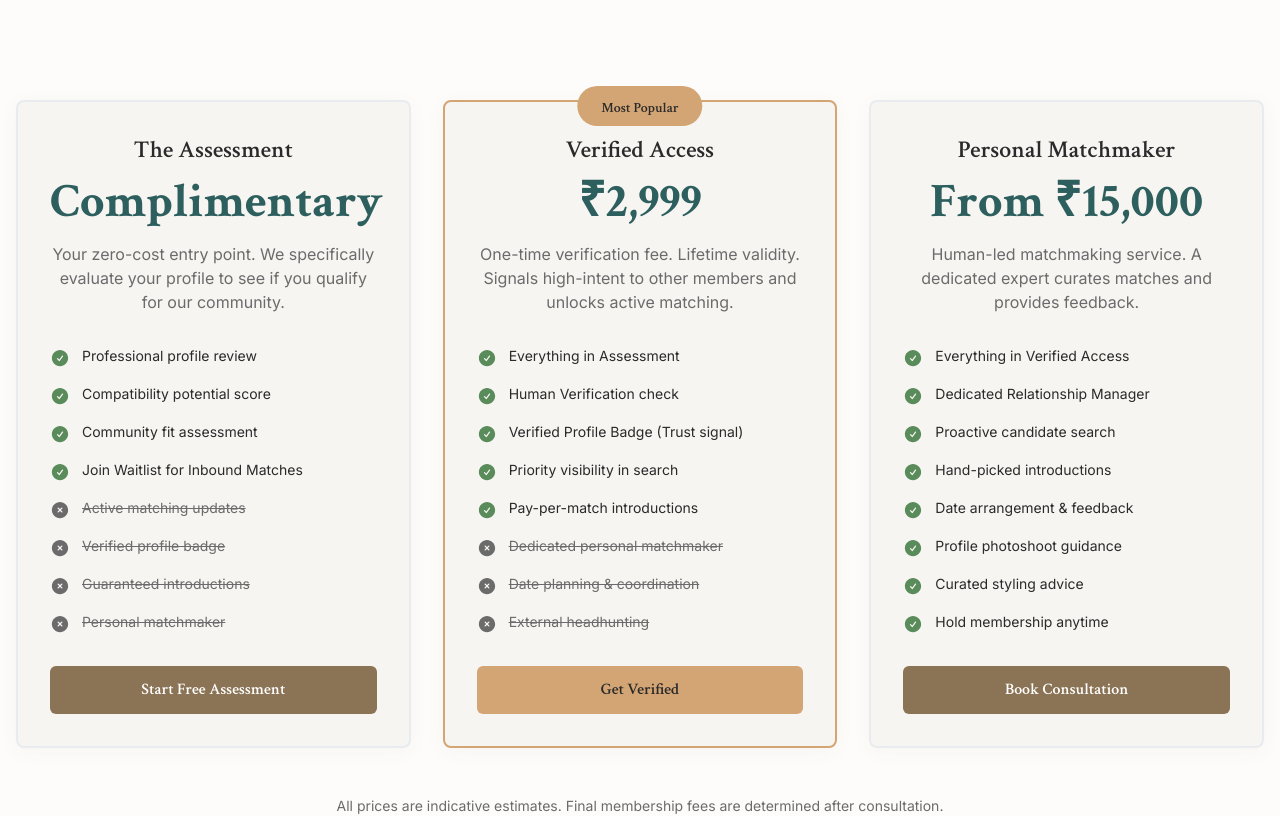
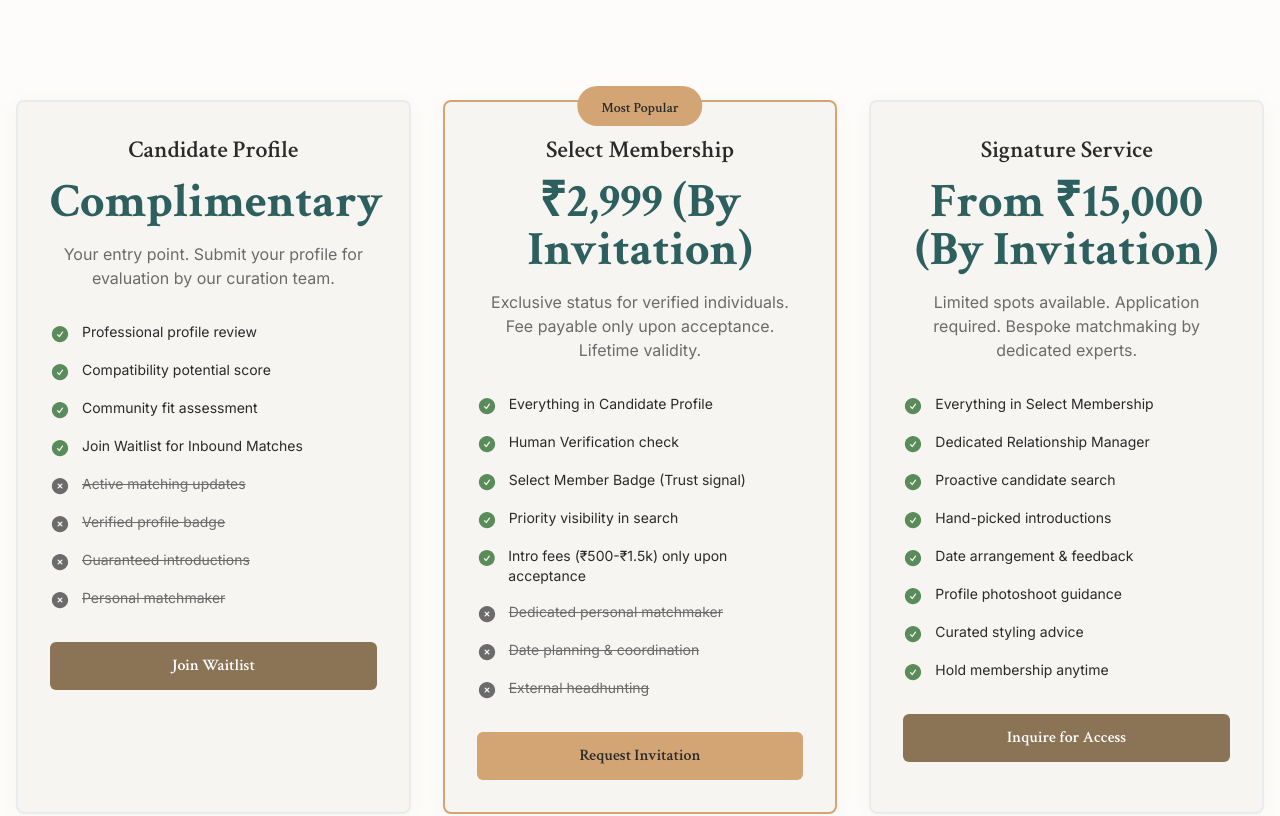
Before and after one commit to Leeshwaan04/freezmelanding, a Next.js app: page /pricing in a window 1280 px wide. Shown: the part 620-1436 px from the top of the page. Built offline with nearby package versions, Linux system fonts and the light colour scheme.

Commit message:
Implement Invite Only pricing strategy and FAQ updates

```diff
--- a/src/app/pricing/components/FAQ.tsx
+++ b/src/app/pricing/components/FAQ.tsx
@@ -29,12 +29,12 @@ const FAQ: React.FC<FAQProps> = ({ className = '' }) => {
       answer: 'Membership is by invitation only. If your profile aligns with our community, we will invite you for a consultation to discuss the membership tier that best suits your relationship goals.',
     },
     {
-      question: 'Can I upgrade my plan later?',
-      answer: 'Yes. You can discuss upgrading your membership tier with your dedicated relationship manager at any point during your journey.',
+      question: 'Can I pay immediately to get verified?',
+      answer: 'No. Authentication and trust are our top priorities. We only accept payment after we have personally assessed your profile.',
     },
     {
       question: 'What happens after I apply?',
-      answer: 'Our vetting team reviews every application manually. You will receive an email within 3-5 business days regarding the status of your application and potential next steps.',
+      answer: 'Our vetting team reviews every application personally. If your profile aligns with our community values, we will reach out to you directly to guide you through the next steps.',
     },
     {
       question: 'How long does the service last?',
--- a/src/app/pricing/components/PricingInteractive.tsx
+++ b/src/app/pricing/components/PricingInteractive.tsx
@@ -30,9 +30,9 @@ const PricingInteractive: React.FC = () => {
 
   const pricingTiers: PricingTier[] = [
     {
-      title: 'The Assessment',
+      title: 'Candidate Profile',
       price: 'Complimentary',
-      description: 'Your zero-cost entry point. We specifically evaluate your profile to see if you qualify for our community.',
+      description: 'Your entry point. Submit your profile for evaluation by our curation team.',
       features: [
         { text: 'Professional profile review', included: true },
         { text: 'Compatibility potential score', included: true },
@@ -44,33 +44,33 @@ const PricingInteractive: React.FC = () => {
         { text: 'Personal matchmaker', included: false },
       ],
       isPopular: false,
-      ctaText: 'Start Free Assessment',
+      ctaText: 'Join Waitlist',
       ctaLink: '/application',
     },
     {
-      title: 'Verified Access',
-      price: '₹2,999',
-      description: 'One-time verification fee. Lifetime validity. Signals high-intent to other members and unlocks active matching.',
+      title: 'Select Membership',
+      price: '₹2,999 (By Invitation)',
+      description: 'Exclusive status for verified individuals. Fee payable only upon acceptance. Lifetime validity.',
       features: [
-        { text: 'Everything in Assessment', included: true },
+        { text: 'Everything in Candidate Profile', included: true },
         { text: 'Human Verification check', included: true },
-        { text: 'Verified Profile Badge (Trust signal)', included: true },
+        { text: 'Select Member Badge (Trust signal)', included: true },
         { text: 'Priority visibility in search', included: true },
-        { text: 'Pay-per-match introductions', included: true },
+        { text: 'Intro fees (₹500-₹1.5k) only upon acceptance', included: true },
         { text: 'Dedicated personal matchmaker', included: false },
         { text: 'Date planning & coordination', included: false },
         { text: 'External headhunting', included: false },
       ],
       isPopular: true,
-      ctaText: 'Get Verified',
+      ctaText: 'Request Invitation',
       ctaLink: '/application',
     },
     {
-      title: 'Personal Matchmaker',
-      price: 'From ₹15,000',
-      description: 'Human-led matchmaking service. A dedicated expert curates matches and provides feedback.',
+      title: 'Signature Service',
+      price: 'From ₹15,000 (By Invitation)',
+      description: 'Limited spots available. Application required. Bespoke matchmaking by dedicated experts.',
       features: [
-        { text: 'Everything in Verified Access', included: true },
+        { text: 'Everything in Select Membership', included: true },
         { text: 'Dedicated Relationship Manager', included: true },
         { text: 'Proactive candidate search', included: true },
         { text: 'Hand-picked introductions', included: true },
@@ -80,8 +80,8 @@ const PricingInteractive: React.FC = () => {
         { text: 'Hold membership anytime', included: true },
       ],
       isPopular: false,
-      ctaText: 'Book Consultation',
-      ctaLink: 'https://calendly.com/', // Ideally this links to a calendar, keeping '/application' as fallback for now
+      ctaText: 'Inquire for Access',
+      ctaLink: '/application',
     },
   ];
 
```
